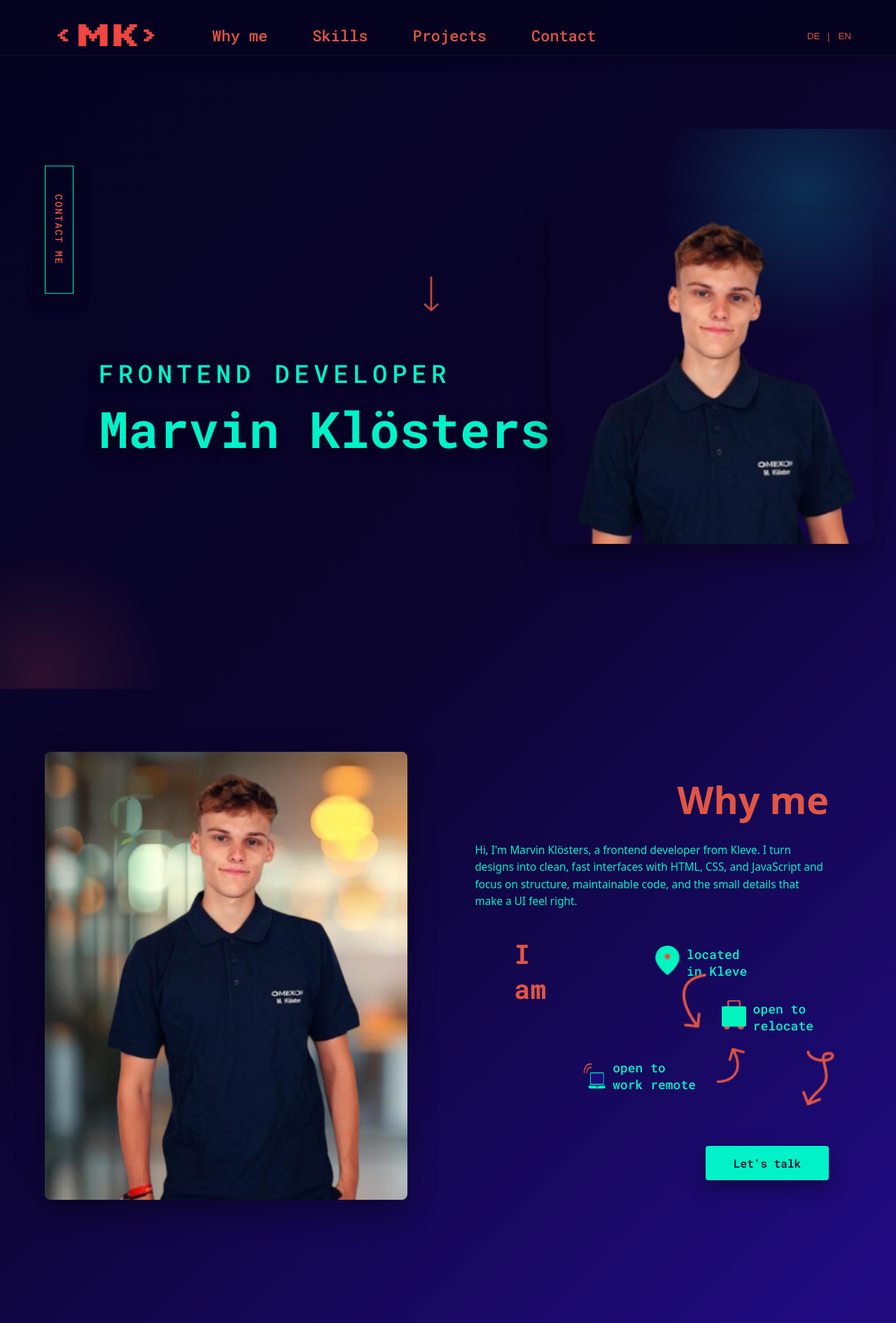
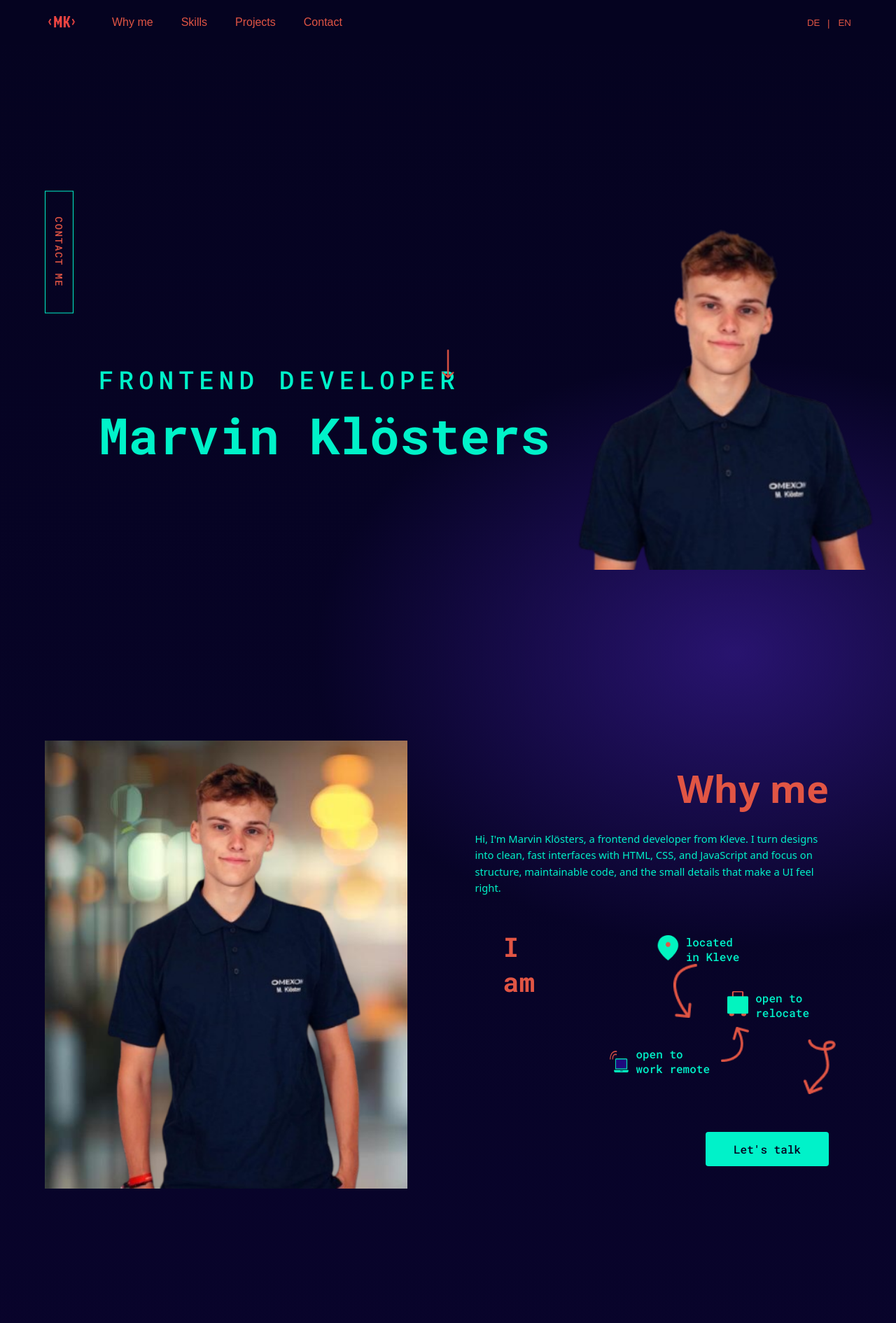
Before and after one commit to MarvinKloe47/Portfolio, an Angular app: page / in a window 1280 px wide. Shown: the top 1890 px of the page at 70% size. Built offline with nearby package versions, Linux system fonts and the light colour scheme.

Commit message:
refactor: Design Update

```diff
--- a/src/app/core/components/header/header.component.html
+++ b/src/app/core/components/header/header.component.html
@@ -8,10 +8,18 @@
 
 
     <nav class="nav">
-      <a href="#about">{{ translate.t('nav_whyMe') }}</a>
-      <a href="#skills">{{ translate.t('nav_skills') }}</a>
-      <a href="#projects">{{ translate.t('nav_projects') }}</a>
-      <a href="#contact">{{ translate.t('nav_contact') }}</a>
+      <button class="nav-link" type="button" (click)="scrollToSection('about')">
+        {{ translate.t('nav_whyMe') }}
+      </button>
+      <button class="nav-link" type="button" (click)="scrollToSection('skills')">
+        {{ translate.t('nav_skills') }}
+      </button>
+      <button class="nav-link" type="button" (click)="scrollToSection('projects')">
+        {{ translate.t('nav_projects') }}
+      </button>
+      <button class="nav-link" type="button" (click)="scrollToSection('contact')">
+        {{ translate.t('nav_contact') }}
+      </button>
     </nav>
 
     <div class="header-right">
@@ -56,18 +64,18 @@
 <div class="mobileOverlay" *ngIf="menuOpen" (click)="closeMenu()">
   <div class="mobilePanel" (click)="$event.stopPropagation()">
     <nav class="mobileNav">
-      <a href="#about" (click)="closeMenu()">
+      <button class="mobile-link" type="button" (click)="scrollToSection('about')">
         {{ translate.t('nav_whyMe') }}
-      </a>
-      <a href="#skills" (click)="closeMenu()">
+      </button>
+      <button class="mobile-link" type="button" (click)="scrollToSection('skills')">
         {{ translate.t('nav_skills') }}
-      </a>
-      <a href="#projects" (click)="closeMenu()">
+      </button>
+      <button class="mobile-link" type="button" (click)="scrollToSection('projects')">
         {{ translate.t('nav_projects') }}
-      </a>
-      <a href="#contact" (click)="closeMenu()">
+      </button>
+      <button class="mobile-link" type="button" (click)="scrollToSection('contact')">
         {{ translate.t('nav_contact') }}
-      </a>
+      </button>
     </nav>
 
 
--- a/src/app/core/components/header/header.component.scss
+++ b/src/app/core/components/header/header.component.scss
@@ -7,8 +7,8 @@
   cursor: pointer;
 }
 .Logo {
-  height: 94px;
-  width: 175px;
+  height: 48px;
+  width: auto;
 }
 
 .header {
@@ -17,15 +17,14 @@
   top: 0;
   z-index: 1000;
 
-  height: 80px;
-  padding: 24px var(--page-pad) 0;
+  height: 64px;
+  padding: 10px var(--page-pad);
   display: flex;
   align-items: center;
   justify-content: center;
-  background: rgba(5, 3, 32, 0.9);
-  backdrop-filter: blur(8px);
-  border-bottom: 1px solid rgba(255, 255, 255, 0.06);
-  box-shadow: 0 6px 16px rgba(0, 0, 0, 0.25);
+  background: #050320;
+  border-bottom: none;
+  box-shadow: none;
   box-sizing: border-box;
 }
 
@@ -44,19 +43,22 @@
 .nav {
   display: flex;
   justify-content: center;
-  gap: 64px;
-  margin-left: 64px;
+  gap: 40px;
+  margin-left: 48px;
+}
 
-  a {
-    text-decoration: none;
+.nav-link {
+  background: none;
+  border: none;
+  padding: 0;
   color: #E15544;
-    font-weight: 500;
-    font-size: 22px;
+  font-weight: 400;
+  font-size: 16px;
   line-height: 120%;
+  cursor: pointer;
 
   &:hover {
     color: #02F4BF;
-    }
   }
 }
 
@@ -150,15 +152,18 @@
   flex-direction: column;
   align-items: center;
   gap: 44px;
+}
 
-  a {
+.mobile-link {
+  background: none;
+  border: none;
+  padding: 0;
   color: #E15544;
   font-size: 22px;
-    text-decoration: none;
+  cursor: pointer;
 
   &:hover {
     color: #02F4BF;
-    }
   }
 }
 
@@ -188,7 +193,7 @@
 
 @media (max-width: 900px) {
   .header {
-    padding: 18px var(--page-pad) 0;
+    padding: 10px var(--page-pad);
   }
 
   .nav {
--- a/src/app/core/components/header/header.component.ts
+++ b/src/app/core/components/header/header.component.ts
@@ -46,4 +46,24 @@ export class HeaderComponent {
 
     window.scrollTo({ top: 0, behavior: 'smooth' });
   }
+
+  scrollToSection(sectionId: string): void {
+    const doScroll = () => {
+      const element = document.getElementById(sectionId);
+      if (element) {
+        element.scrollIntoView({ behavior: 'smooth' });
+      }
+    };
+
+    this.closeMenu();
+
+    if (this.router.url !== '/') {
+      this.router.navigateByUrl('/').then(() => {
+        setTimeout(doScroll, 0);
+      });
+      return;
+    }
+
+    doScroll();
+  }
 }
--- a/src/app/sections/about/about.component.scss
+++ b/src/app/sections/about/about.component.scss
@@ -26,8 +26,8 @@
   max-height: clamp(420px, 52vw, 640px);
   object-fit: cover;
   object-position: center top;
-  border-radius: 8px;
-  box-shadow: var(--glow);
+  border-radius: 0;
+  box-shadow: none;
 }
 
 
@@ -67,7 +67,7 @@
   max-width: 100% !important;
   margin: 0 0 36px;
   color:  #00F2C9;
-  font-size: clamp(14px, 1.2vw, 16px);
+  font-size: clamp(14px, 1.15vw, 16px);
   line-height: 1.6;
 }
 
@@ -75,7 +75,7 @@
 .about-i-am {
   display: flex;
   align-items: flex-start;
-  gap: 22px;
+  gap: 28px;
   margin-bottom: 40px;
   width: 100%;
   justify-content: flex-start;
@@ -87,8 +87,8 @@
   font-weight: 700;
   font-style: normal;
   color: #E15544;
-  margin-top: -140px;
-  margin-left: 56px;
+  margin-top: -120px;
+  margin-left: 40px;
 }
 
 
@@ -97,7 +97,7 @@
   width: 100%;
   max-width: 520px;
   height: 220px;
-  padding: 0 24px;
+  padding: 0 16px;
   background: transparent;
   border: none;
   border-radius: 0;
@@ -111,7 +111,7 @@
   align-items: center;
   gap: 10px;
   color:  #00F2C9;
-  font-size: 18px;
+  font-size: 16px;
   font-family: 'Roboto Mono', monospace;
   font-weight: 400;
   font-style: normal;
@@ -120,25 +120,25 @@
 }
 
 .about-icon img {
-  width: 35px;
-  height: 42px;
+  width: 30px;
+  height: 36px;
 }
 
 
 .about-tag--location {
-  top: 6px;
+  top: 10px;
   left: 50%;
   transform: translateX(-50%);
 }
 
 .about-tag--relocate {
-  top: 70px;
-  right: 8px;
+  top: 78px;
+  right: 16px;
 }
 
 .about-tag--remote {
-  bottom: 10px;
-  right: 180px;
+  bottom: 14px;
+  right: 160px;
 }
 
 
@@ -150,24 +150,24 @@
 .about-arrow--1 {
   width: 34px;
   height: auto;
-  top: 54px;
-  left: 156px;
+  top: 60px;
+  left: 150px;
 }
 
 
 .about-arrow--2 {
   width: 40px;
   height: auto;
-  top: 160px;
-  right: 120px;
+  top: 150px;
+  right: 114px;
 }
 
 
 .about-arrow--3 {
   width: 46px;
   height: auto;
-  bottom: -4px;
-  right: -6px;
+  bottom: -6px;
+  right: -10px;
 }
 .about-cta {
   margin-top: 16px;
@@ -181,11 +181,10 @@
   font-weight: 500;
 
   align-self: flex-end;
-  box-shadow: 0 12px 26px rgba(0, 0, 0, 0.35);
+  box-shadow: none;
 
   &:hover {
     cursor: pointer;
-    filter: brightness(1.1);
     color: #E15544;
   }
 }
@@ -253,45 +252,45 @@
 
   .about-i-am {
     align-items: center;
-    gap: 22px;
+    gap: 28px;
     justify-content: flex-start;
   }
 
   .about-visual {
     max-width: 560px;
     height: 240px;
-    padding: 0 32px;
+    padding: 0 20px;
   }
 
   .about-tag--location {
-    top: 8px;
+    top: 12px;
     left: 50%;
     transform: translateX(-50%);
   }
 
   .about-tag--relocate {
-    top: 86px;
-    right: 12px;
+    top: 92px;
+    right: 18px;
   }
 
   .about-tag--remote {
-    bottom: 10px;
-    right: 180px;
+    bottom: 14px;
+    right: 160px;
   }
 
   .about-arrow--1 {
-    top: 54px;
-    left: 156px;
+    top: 60px;
+    left: 150px;
   }
 
   .about-arrow--2 {
-    top: 160px;
-    right: 120px;
+    top: 150px;
+    right: 114px;
   }
 
   .about-arrow--3 {
-    bottom: -2px;
-    right: -8px;
+    bottom: -6px;
+    right: -10px;
   }
 }
 
--- a/src/app/sections/hero/hero.component.scss
+++ b/src/app/sections/hero/hero.component.scss
@@ -11,35 +11,16 @@
   overflow: hidden;
 }
 
-.hero::before {
-  content: '';
-  position: absolute;
-  inset: -120px -80px auto auto;
-  width: 420px;
-  height: 420px;
-  background: radial-gradient(circle, rgba(19, 242, 255, 0.18), transparent 70%);
-  pointer-events: none;
-}
-
-.hero::after {
-  content: '';
-  position: absolute;
-  left: -120px;
-  bottom: -160px;
-  width: 360px;
-  height: 360px;
-  background: radial-gradient(circle, rgba(225, 85, 68, 0.16), transparent 70%);
-  pointer-events: none;
-}
 
 
 .hero-content {
   width: 100%;
   display: flex;
   justify-content: space-between;
-  align-items: flex-end;
-  gap: 40px;
-  padding-left: clamp(40px, 6vw, 96px);
+  align-items: center;
+  gap: 56px;
+  padding-left: clamp(24px, 6vw, 96px);
+  padding-top: clamp(12px, 4vw, 56px);
   position: relative;
   z-index: 1;
 }
@@ -56,9 +37,9 @@
   color: #00F2C9;
   font-size: clamp(18px, 2.8vw, 54px);
   font-weight: 500;
-  letter-spacing: clamp(0.12em, 0.6vw, 0.18em);
+  letter-spacing: clamp(0.14em, 0.6vw, 0.2em);
   text-transform: uppercase;
-  text-shadow: 0 6px 18px rgba(0, 0, 0, 0.4);
+  text-shadow: none;
   white-space: nowrap;
 }
 
@@ -68,7 +49,7 @@
   font-size: clamp(32px, 5.6vw, 82px);
   font-weight: 700;
   line-height: 1.1;
-  text-shadow: 0 6px 22px rgba(0, 0, 0, 0.45);
+  text-shadow: none;
   white-space: nowrap;
 }
 
@@ -76,8 +57,8 @@
 .hero-photo-wrapper {
   flex: 0 0 auto;
   margin-right: 0;
-  max-width: clamp(260px, 36vw, 520px);
-  transform: translateY(-40px);
+  max-width: clamp(280px, 38vw, 520px);
+  transform: translateY(0);
   position: relative;
   z-index: 1;
 }
@@ -86,32 +67,32 @@
   width: 100%;
   height: auto;
   display: block;
-  border-radius: 14px;
-  box-shadow: var(--glow);
+  border-radius: 0;
+  box-shadow: none;
 }
 
 
 .hero-contact-vertical {
   position: absolute;
   left: var(--page-pad);
-  top: 18%;
+  top: 24%;
   margin-left: 0;
   transform: translateY(-50%);
   z-index: 2;
-  padding: 40px 10px;
+  padding: 36px 10px;
 
   writing-mode: vertical-rl;
   text-orientation: mixed;
 
   border: 1px solid #00F2C9;
-  background: rgba(5, 3, 32, 0.5);
+  background: transparent;
   color: #E15544;
   font-family: 'Roboto Mono', monospace;
   font-size: 14px;
   letter-spacing: 0.12em;
   text-transform: uppercase;
   cursor: pointer;
-  box-shadow: 0 10px 24px rgba(0, 0, 0, 0.3);
+  box-shadow: none;
   &:hover {
      border: 1px solid #00F2C9;
     color:  #00F2C9;
@@ -122,33 +103,30 @@
 .hero-arrow {
   position: absolute;
   left: 50%;
-  top: 30%;
+  top: 44%;
   transform: translate(-50%, -50%);
   z-index: 2;
   font-size: 28px;
   color: #E15544;
-  opacity: 0.85;
-  margin-left: -24px;
-
-  &:hover {
-    img {
-  cursor: pointer;
-  filter: invert(65%) sepia(93%) saturate(600%) hue-rotate(120deg);
-  scale: calc(1.2);
-  border: 2px solid #00F2C9;
+  opacity: 1;
+  margin-left: 0;
 }
 
-  }
+.hero-arrow img {
+  width: 18px;
+  height: auto;
+  display: block;
 }
 
 @media (max-width: 1200px) and (min-width: 901px) {
   .hero-content {
     gap: 24px;
     padding-left: 0;
+    padding-top: clamp(8px, 3vw, 36px);
   }
 
   .hero-photo-wrapper {
-    transform: translateY(-20px);
+    transform: translateY(0);
   }
 
   .hero-contact-vertical {
--- a/src/styles.scss
+++ b/src/styles.scss
@@ -33,7 +33,11 @@
 body {
   margin: 0;
   font-family: 'IBM Plex Sans', system-ui, sans-serif;
-  background: linear-gradient(135deg, #050320 0%, #0B042D 22%, #1F0B80 45%, #0B042F 70%, #241085 100%);
+  background:
+    radial-gradient(1200px 800px at 18% -12%, rgba(78, 40, 170, 0.75), transparent 58%),
+    radial-gradient(1000px 700px at 82% 18%, rgba(58, 28, 150, 0.65), transparent 60%),
+    radial-gradient(800px 900px at 50% 88%, rgba(44, 20, 120, 0.6), transparent 62%),
+    linear-gradient(180deg, #050320 0%, #0A0430 55%, #070320 100%);
   color: var(--text-main);
   overflow-x: clip;
   scrollbar-width: none;
@@ -76,7 +80,7 @@ app-privacy {
 }
 
 section[id] {
-  scroll-margin-top: var(--header-height);
+  scroll-margin-top: calc(var(--header-height) + 24px);
 }
 
 
@@ -106,6 +110,6 @@ main {
   }
 
   section[id] {
-    scroll-margin-top: var(--header-height-mobile);
+    scroll-margin-top: calc(var(--header-height-mobile) + 20px);
   }
 }
```
Also changed, not shown: src/app/sections/contact/contact.component.scss (+3 -10 lines), src/app/sections/projects/projects.component.scss (+13 -16 lines), src/app/sections/skills/skills.component.scss (+10 -8 lines), src/app/sections/testimonials/testimonials.component.scss (+8 -8 lines). Lines whose indentation alone changed are shown as unchanged.
